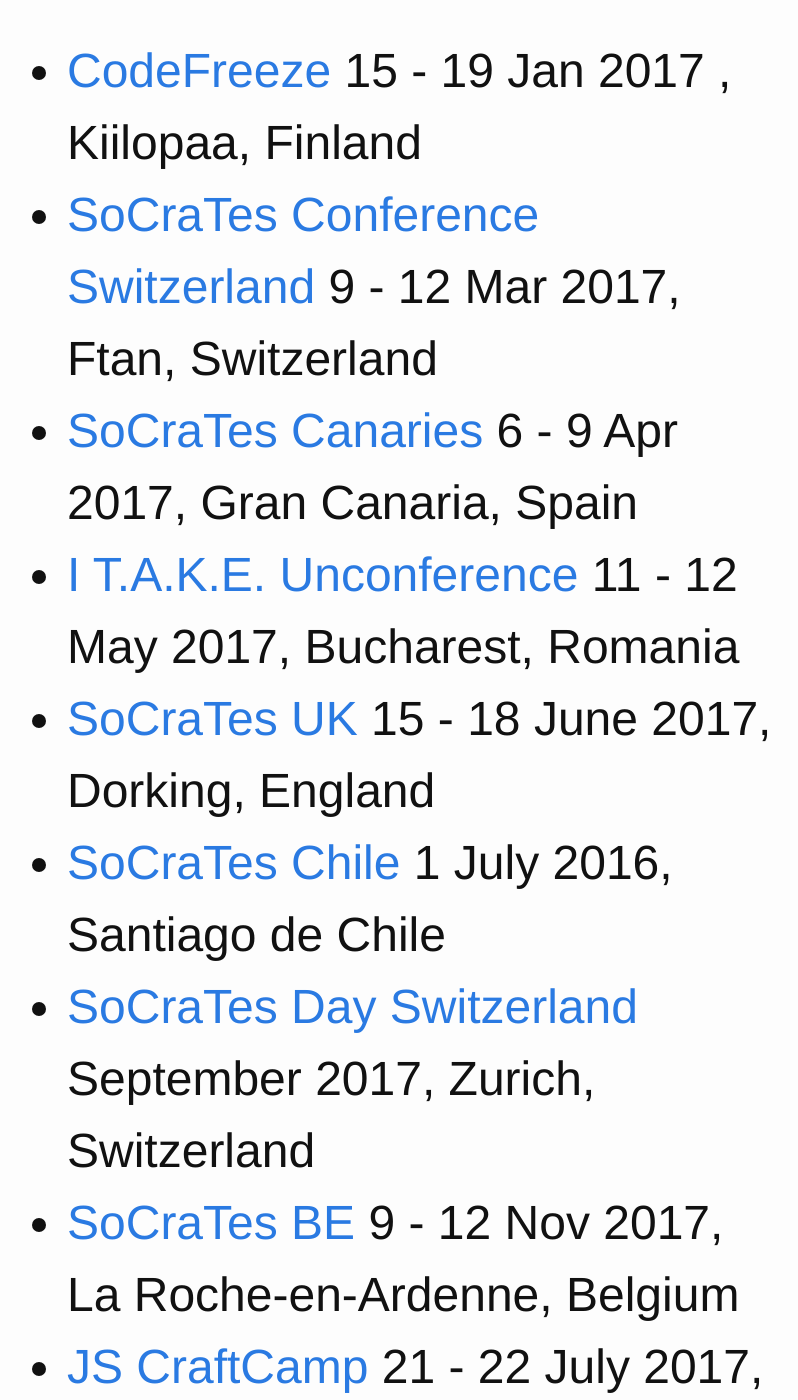
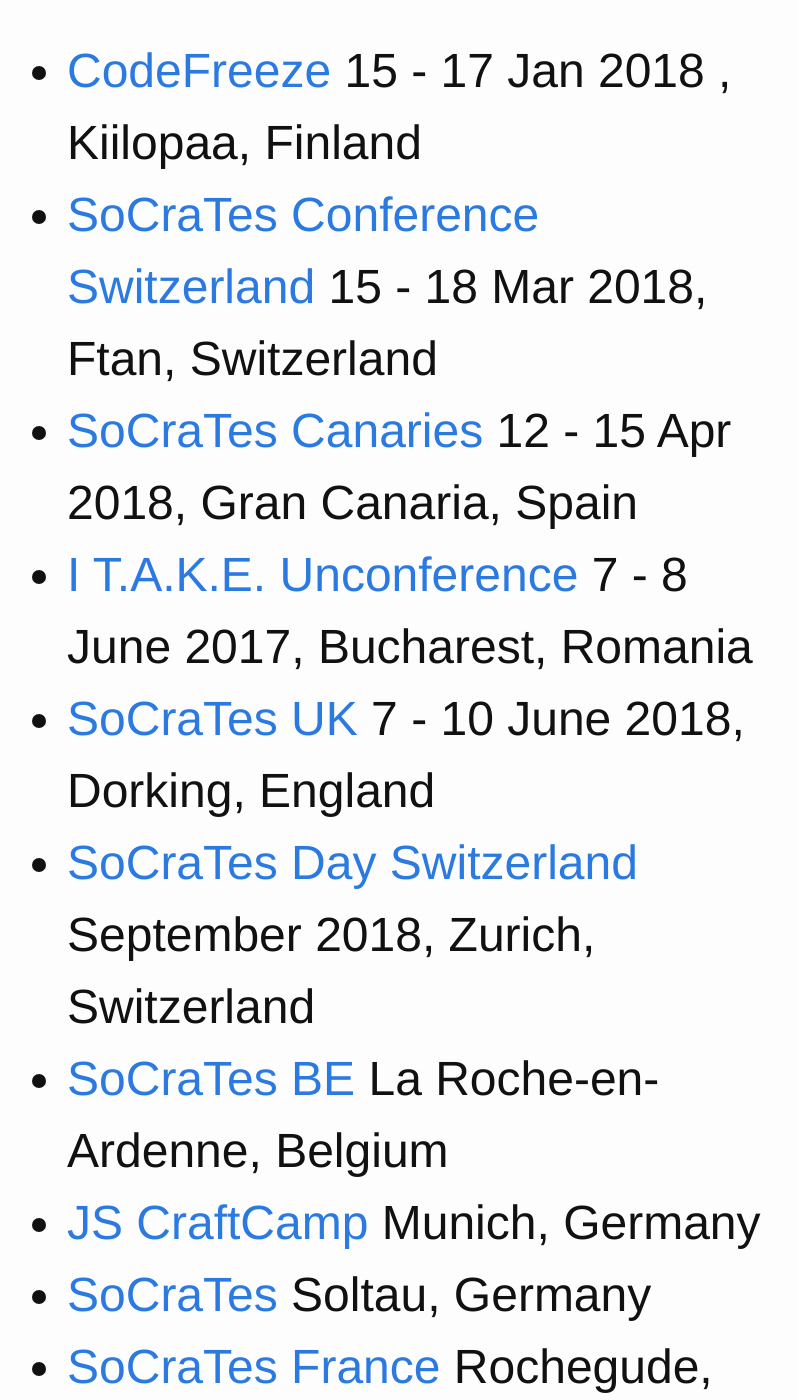
Before and after one commit to socrates-it/socrates-it.github.io, a Jekyll site: the page built from _posts/2000-01-08-partners.md, in a window 1280 px wide and 1400 px high, scrolled down 223 px. Shown: the whole window, without its empty margins (233-1031 px from the left). Built offline with Jekyll 4.4.1, drawn with Linux system fonts in a browser that asks for light colours; our own code applies the rules of GitHub Pages for plain Markdown files; some of the changed text lies outside the part shown.

```diff
--- a/_posts/2000-01-08-partners.md
+++ b/_posts/2000-01-08-partners.md
@@ -5,15 +5,14 @@ color: white
 fa-icon: globe
 ---
 
-- [CodeFreeze](http://www.codefreeze.fi) 15 - 19 Jan 2017 , Kiilopaa, Finland
-- [SoCraTes Conference Switzerland](http://www.socrates-ch.org) 9 - 12 Mar 2017, Ftan, Switzerland
-- [SoCraTes Canaries](https://www.socracan.com) 6 - 9 Apr 2017, Gran Canaria, Spain
-- [I T.A.K.E. Unconference](http://itakeunconf.com) 11 - 12 May 2017, Bucharest, Romania
-- [SoCraTes UK](http://socratesuk.org) 15 - 18 June 2017, Dorking, England
-- [SoCraTes Chile](https://www.socrates-conference.cl) 1 July 2016, Santiago de Chile
-- [SoCraTes Day Switzerland](http://socrates-day.ch) September 2017, Zurich, Switzerland
-- [SoCraTes BE](http://socratesbe.org) 9 - 12 Nov 2017, La Roche-en-Ardenne, Belgium
-- [JS CraftCamp](http://jscraftcamp.org) 21 - 22 July 2017, Munich, Germany
-- [SoCraTes](https://www.socrates-conference.de) 24 - 27 Aug 2017, Soltau, Germany
-- [SoCraTes France](https://socrates-fr.github.io) 26 - 29 Oct 2017, Rochegude, France
-- [SoCraTes Days Linz](http://socrates-conference.at/en) 20-21 Oct 2017, Linz, Austria
+- [CodeFreeze](http://www.codefreeze.fi) 15 - 17 Jan 2018 , Kiilopaa, Finland
+- [SoCraTes Conference Switzerland](http://www.socrates-ch.org) 15 - 18 Mar 2018, Ftan, Switzerland
+- [SoCraTes Canaries](https://www.socracan.com) 12 - 15 Apr 2018, Gran Canaria, Spain
+- [I T.A.K.E. Unconference](http://itakeunconf.com) 7 - 8 June 2017, Bucharest, Romania
+- [SoCraTes UK](http://socratesuk.org) 7 - 10 June 2018, Dorking, England
+- [SoCraTes Day Switzerland](http://socrates-day.ch) September 2018, Zurich, Switzerland
+- [SoCraTes BE](http://socratesbe.org) La Roche-en-Ardenne, Belgium
+- [JS CraftCamp](http://jscraftcamp.org) Munich, Germany
+- [SoCraTes](https://www.socrates-conference.de) Soltau, Germany
+- [SoCraTes France](https://socrates-fr.github.io) Rochegude, France
+- [SoCraTes Days Linz](http://socrates-conference.at/en) Linz, Austria
```
Also changed, not shown: _posts/2000-01-01-intro.md (+4 -4 lines), _posts/2000-01-03-schedule.md (+2 -4 lines), _posts/2000-01-05-location.md (+1 -1 lines), _posts/2000-01-07-registration.md (+1 -1 lines).
